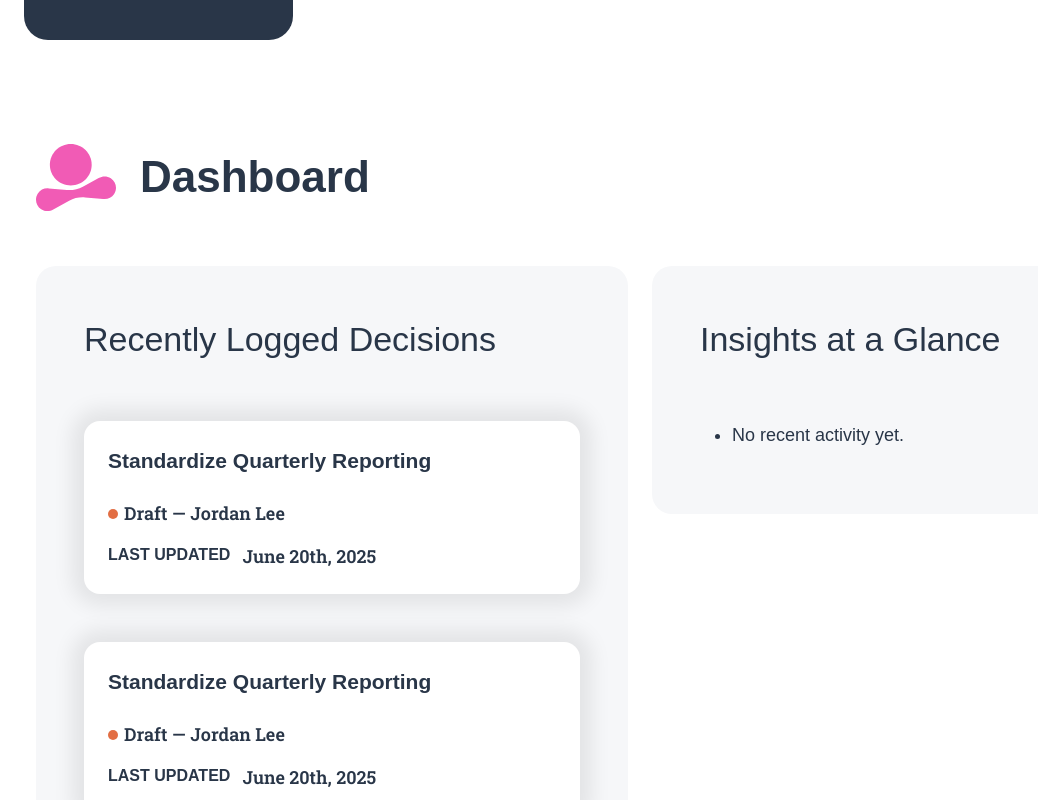
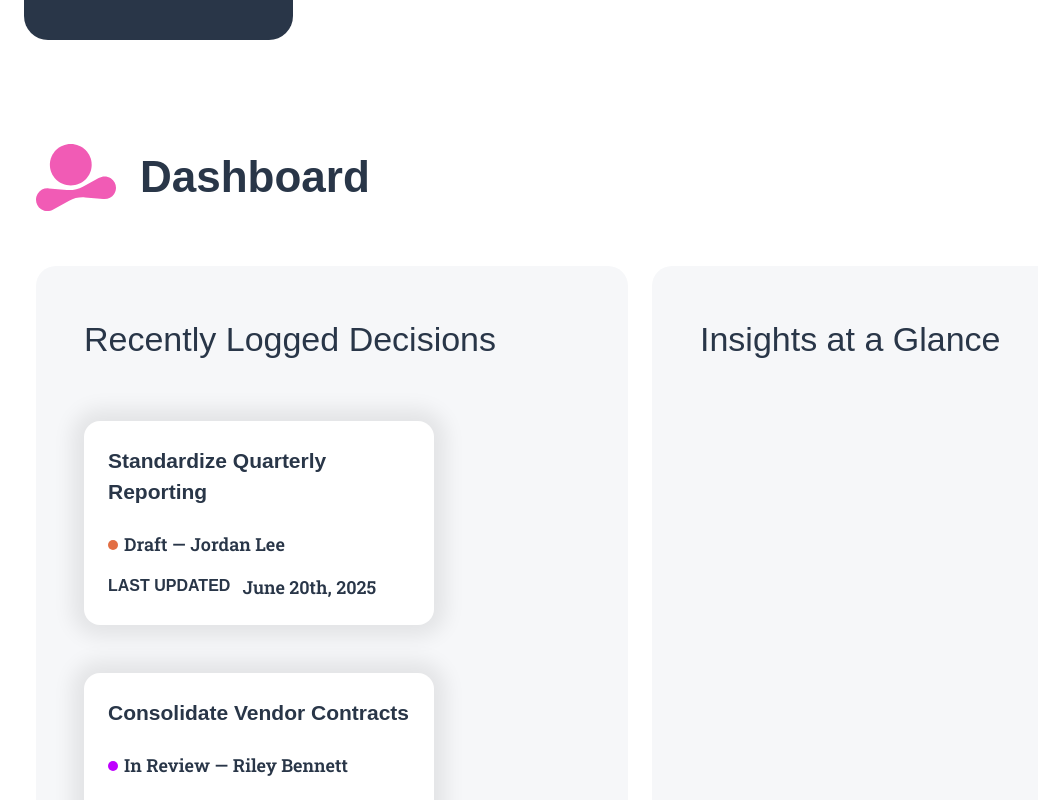
Before and after one commit to gwendolynbrunot/logidex, a Next.js app in the folder logidex/: page / in a window 1280 px wide. Shown: the part 633-1433 px from the top of the page, without its empty margins (0-1038 px from the left). Built offline with nearby package versions, Linux system fonts and the light colour scheme; a web font is replaced by a local one.

Commit message:
card list styles

```diff
--- a/logidex/src/app/components/CardList/index.tsx
+++ b/logidex/src/app/components/CardList/index.tsx
@@ -19,188 +19,138 @@ const mockDecisions: DecisionCardProps[] = [
     createdDate: 'March 12, 2025',
     lastUpdatedDate: 'June 20th, 2025',
     summary: 'Establish a consistent reporting format and cadence across all departments to streamline review cycles.',
-    businessRationale:
-    [
-        'Improve cross-functional alignment',
-        'Reduce manual reporting overhead',
-        'Enable faster decision-making'
+    businessRationale: [
+      'Improve cross-functional alignment',
+      'Reduce manual reporting overhead',
+      'Enable faster decision-making',
     ],
     currentStatus: 'Draft templates created; gathering feedback from finance, ops, and marketing leads.',
-    tags:
-    [
-        { label: '#reporting', href: '#' },
-        { label: '#operations', href: '#' },
-        { label: '#alignment', href: '#' }
+    tags: [
+      { label: '#reporting', href: '#' },
+      { label: '#operations', href: '#' },
+      { label: '#alignment', href: '#' },
     ],
-    related:
-    [
-        { label: '[Adopt New BI Tool]', href: '#' }
+    related: [
+      { label: '[Adopt New BI Tool]', href: '#' },
     ],
     variant: 'tile',
     themeVariant: 'light',
   },
   {
-    title: 'Standardize Quarterly Reporting',
-    status: 'Draft',
-    owner: 'Jordan Lee',
-    createdDate: 'March 12, 2025',
-    lastUpdatedDate: 'June 20th, 2025',
-    summary: 'Establish a consistent reporting format and cadence across all departments to streamline review cycles.',
-    businessRationale:
-    [
-        'Improve cross-functional alignment',
-        'Reduce manual reporting overhead',
-        'Enable faster decision-making'
+    title: 'Consolidate Vendor Contracts',
+    status: 'In Review',
+    owner: 'Riley Bennett',
+    createdDate: 'April 2, 2025',
+    lastUpdatedDate: 'June 28th, 2025',
+    summary: 'Evaluate current vendor relationships and reduce redundancies to cut costs and streamline procurement.',
+    businessRationale: [
+      'Cut operational costs',
+      'Improve procurement efficiency',
+      'Reduce contract risk',
     ],
-    currentStatus: 'Draft templates created; gathering feedback from finance, ops, and marketing leads.',
-    tags:
-    [
-        { label: '#reporting', href: '#' },
-        { label: '#operations', href: '#' },
-        { label: '#alignment', href: '#' }
+    currentStatus: 'Initial list compiled; legal and finance teams reviewing terms.',
+    tags: [
+      { label: '#procurement', href: '#' },
+      { label: '#costsavings', href: '#' },
     ],
-    related:
-    [
-        { label: '[Adopt New BI Tool]', href: '#' }
+    related: [
+      { label: '[Annual Budget Planning]', href: '#' },
     ],
     variant: 'tile',
     themeVariant: 'light',
   },
   {
-    title: 'Evaluate Support Tools',
+    title: 'Launch Customer Feedback Loop',
     status: 'In Progress',
-    owner: 'Jordan Lee',
-    createdDate: 'November 12, 2025',
-    lastUpdatedDate: 'December 20th, 2025',
-    summary: 'Establish a consistent reporting format and cadence across all departments to streamline review cycles.',
-    businessRationale:
-    [
-        'Improve cross-functional alignment',
-        'Reduce manual reporting overhead',
-        'Enable faster decision-making'
+    owner: 'Skylar James',
+    createdDate: 'February 18, 2025',
+    lastUpdatedDate: 'July 1st, 2025',
+    summary: 'Implement a structured method for collecting and applying customer feedback in product development.',
+    businessRationale: [
+      'Improve customer satisfaction',
+      'Guide product roadmap with data',
+      'Boost feature adoption',
     ],
-    currentStatus: 'Draft templates created; gathering feedback from finance, ops, and marketing leads.',
-    tags:
-    [
-        { label: '#reporting', href: '#' },
-        { label: '#operations', href: '#' },
-        { label: '#alignment', href: '#' }
+    currentStatus: 'Surveys drafted and being tested with pilot group.',
+    tags: [
+      { label: '#customerfeedback', href: '#' },
+      { label: '#product', href: '#' },
     ],
-    related:
-    [
-        { label: '[Adopt New BI Tool]', href: '#' }
+    related: [
+      { label: '[Revamp NPS Strategy]', href: '#' },
     ],
     variant: 'tile',
     themeVariant: 'light',
   },
   {
-    title: 'Standardize Quarterly Reporting',
-    status: 'Draft',
-    owner: 'Jordan Lee',
-    createdDate: 'March 12, 2025',
-    lastUpdatedDate: 'June 20th, 2025',
-    summary: 'Establish a consistent reporting format and cadence across all departments to streamline review cycles.',
-    businessRationale:
-    [
-        'Improve cross-functional alignment',
-        'Reduce manual reporting overhead',
-        'Enable faster decision-making'
+    title: 'Migrate Internal Tools to Cloud',
+    status: 'Completed',
+    owner: 'Cameron Steele',
+    createdDate: 'January 10, 2025',
+    lastUpdatedDate: 'June 15th, 2025',
+    summary: 'Transition legacy internal tools to a cloud-native environment to improve accessibility and scalability.',
+    businessRationale: [
+      'Enhance system reliability',
+      'Support remote work',
+      'Improve scalability',
     ],
-    currentStatus: 'Draft templates created; gathering feedback from finance, ops, and marketing leads.',
-    tags:
-    [
-        { label: '#reporting', href: '#' },
-        { label: '#operations', href: '#' },
-        { label: '#alignment', href: '#' }
+    currentStatus: 'Infrastructure team provisioning cloud environments; some apps already migrated.',
+    tags: [
+      { label: '#cloudmigration', href: '#' },
+      { label: '#infrastructure', href: '#' },
     ],
-    related:
-    [
-        { label: '[Adopt New BI Tool]', href: '#' }
+    related: [
+      { label: '[Retire Legacy Tools]', href: '#' },
     ],
     variant: 'tile',
     themeVariant: 'light',
   },
   {
-    title: 'Standardize Quarterly Reporting',
-    status: 'Draft',
-    owner: 'Jordan Lee',
-    createdDate: 'March 12, 2025',
-    lastUpdatedDate: 'June 20th, 2025',
-    summary: 'Establish a consistent reporting format and cadence across all departments to streamline review cycles.',
-    businessRationale:
-    [
-        'Improve cross-functional alignment',
-        'Reduce manual reporting overhead',
-        'Enable faster decision-making'
+    title: 'Introduce DEI Training Program',
+    status: 'Completed',
+    owner: 'Harper Nolan',
+    createdDate: 'May 5, 2025',
+    lastUpdatedDate: 'June 5th, 2025',
+    summary: 'Roll out a company-wide DEI training program with quarterly touchpoints and anonymous feedback surveys.',
+    businessRationale: [
+      'Foster inclusive workplace culture',
+      'Meet compliance standards',
+      'Strengthen employee engagement',
     ],
-    currentStatus: 'Draft templates created; gathering feedback from finance, ops, and marketing leads.',
-    tags:
-    [
-        { label: '#reporting', href: '#' },
-        { label: '#operations', href: '#' },
-        { label: '#alignment', href: '#' }
+    currentStatus: 'Program completed; feedback surveys collected and reviewed.',
+    tags: [
+      { label: '#DEI', href: '#' },
+      { label: '#training', href: '#' },
     ],
-    related:
-    [
-        { label: '[Adopt New BI Tool]', href: '#' }
+    related: [
+      { label: '[Update Onboarding Content]', href: '#' },
     ],
     variant: 'tile',
     themeVariant: 'light',
   },
   {
-    title: 'Standardize Quarterly Reporting',
-    status: 'Draft',
-    owner: 'Jordan Lee',
-    createdDate: 'March 12, 2025',
-    lastUpdatedDate: 'June 20th, 2025',
-    summary: 'Establish a consistent reporting format and cadence across all departments to streamline review cycles.',
-    businessRationale:
-    [
-        'Improve cross-functional alignment',
-        'Reduce manual reporting overhead',
-        'Enable faster decision-making'
+    title: 'Adopt AI-Powered Chat Support',
+    status: 'In Progress',
+    owner: 'Avery Carter',
+    createdDate: 'June 1, 2025',
+    lastUpdatedDate: 'July 10th, 2025',
+    summary: 'Evaluate and implement AI-driven chat systems to improve customer support efficiency.',
+    businessRationale: [
+      'Reduce support ticket volume',
+      'Improve first-response times',
+      'Scale customer support operations',
     ],
-    currentStatus: 'Draft templates created; gathering feedback from finance, ops, and marketing leads.',
-    tags:
-    [
-        { label: '#reporting', href: '#' },
-        { label: '#operations', href: '#' },
-        { label: '#alignment', href: '#' }
+    currentStatus: 'Vendor shortlist created; pilot planned with internal support team.',
+    tags: [
+      { label: '#AI', href: '#' },
+      { label: '#customersupport', href: '#' },
     ],
-    related:
-    [
-        { label: '[Adopt New BI Tool]', href: '#' }
+    related: [
+      { label: '[Modernize Help Center]', href: '#' },
     ],
     variant: 'tile',
     themeVariant: 'light',
   },
-  {
-    title: 'Standardize Quarterly Reporting',
-    status: 'Draft',
-    owner: 'Jordan Lee',
-    createdDate: 'March 12, 2025',
-    lastUpdatedDate: 'June 20th, 2025',
-    summary: 'Establish a consistent reporting format and cadence across all departments to streamline review cycles.',
-    businessRationale:
-    [
-        'Improve cross-functional alignment',
-        'Reduce manual reporting overhead',
-        'Enable faster decision-making'
-    ],
-    currentStatus: 'Draft templates created; gathering feedback from finance, ops, and marketing leads.',
-    tags:
-    [
-        { label: '#reporting', href: '#' },
-        { label: '#operations', href: '#' },
-        { label: '#alignment', href: '#' }
-    ],
-    related:
-    [
-        { label: '[Adopt New BI Tool]', href: '#' }
-    ],
-    variant: 'tile',
-    themeVariant: 'light',
-  }
 ];
 
 export default function CardList({
--- a/logidex/src/app/components/CardList/styles.module.scss
+++ b/logidex/src/app/components/CardList/styles.module.scss
@@ -6,6 +6,10 @@
     gap: $gap-medium;
 }
 
+.cardsListAutoSpace {
+    gap: auto;
+}
+
 .cardsList > * {
-  flex: 1 1 350px; /* grow/shrink but prefer 300px width */
+  flex: 0 0 350px; // grow/shrink but prefer 300px width
 }
--- a/logidex/src/app/components/DecisionCard/styles.module.scss
+++ b/logidex/src/app/components/DecisionCard/styles.module.scss
@@ -17,10 +17,10 @@
     gap: 16px !important;
 }
 
-.decisionCard:hover {
-    cursor: pointer;
-    box-shadow: 0 0px 2px 2px rgba(0,0,0,0.08);
-}
+// .decisionCard:hover {
+//     cursor: pointer;
+//     box-shadow: 0 0px 2px 2px rgba(0,0,0,0.08);
+// }
 
 .card-summary {
     margin-bottom: 12px;
--- a/logidex/src/app/page.tsx
+++ b/logidex/src/app/page.tsx
@@ -19,18 +19,12 @@ export default function Home() {
           </div>
           <div className="insights-wrapper">
             <h2 className="">Insights at a Glance</h2>
-            <ul className="">
-              <li>No recent activity yet.</li>
-            </ul>
           </div>
         </section>
 
         <section className="in-progress">
           <h2 className="">In Progress</h2>
-          <div className="in-progress-links">
-            <Link href="/decisions/new" className="">New Decision</Link>
-            <Link href="/decisions" className="">View All</Link>
-          </div>
+          <CardList maxItems={5} variant="compact" themeVariant="light" />
         </section>
       </div>
     </div>
--- a/logidex/src/app/styles/globals.scss
+++ b/logidex/src/app/styles/globals.scss
@@ -103,6 +103,10 @@ a {
 }
 
 // Main Layout
+hr {
+  margin: 0;
+}
+
 .site-wrapper {
   height: 100%;
   padding: $padding-small;
@@ -281,7 +285,6 @@ a {
 .dashboard-top-actions {
   display: flex;
   flex-direction: row;
-  justify-content: space-evenly;
   width: 100%;
   height: auto;
   gap: $gap-small;
@@ -291,11 +294,14 @@ a {
   display: flex;
   flex-direction: column;
   width: 100%;
-  height: 100%;
   border-radius: 20px;
   background-color: $surface-light;
   padding: $padding-medium;
   gap: $gap-medium;
+}
+
+.recent-decisions-wrapper {
+  width: fit-content;
 }
 
 .in-progress {
```
